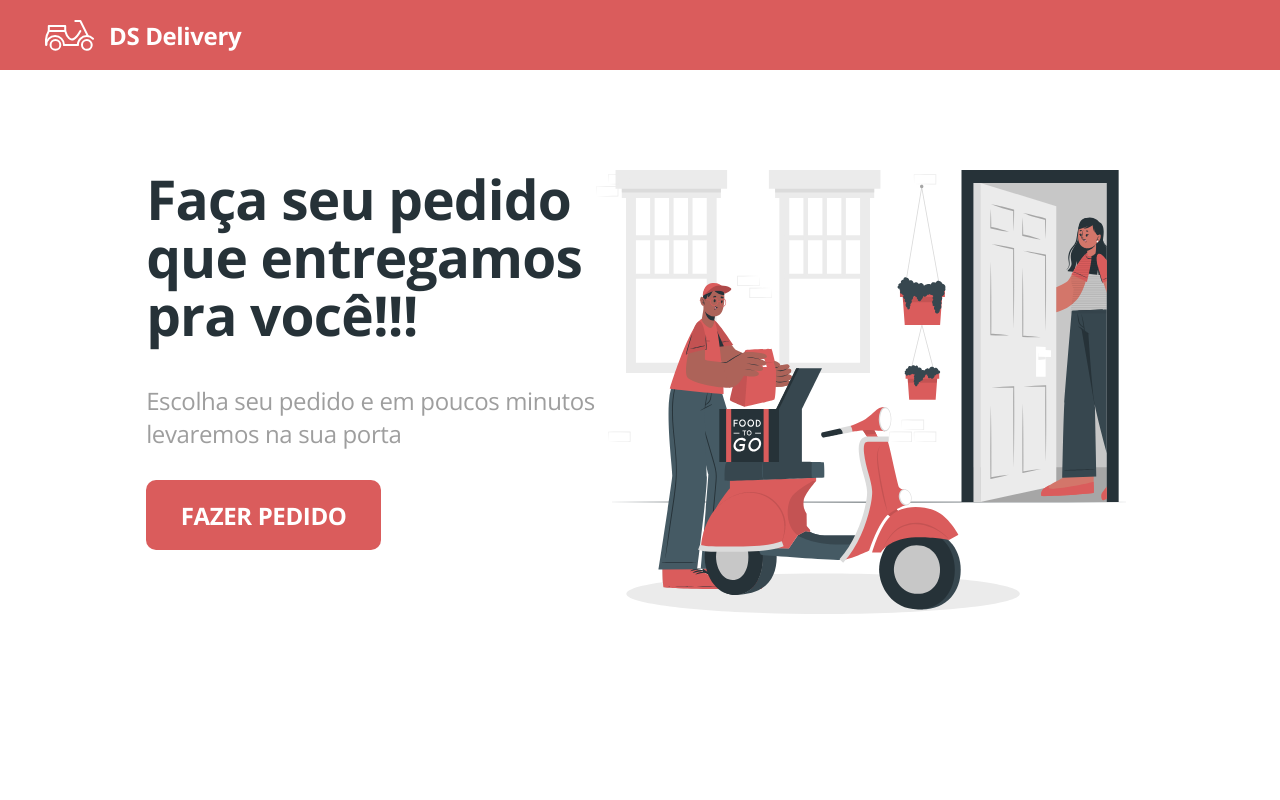
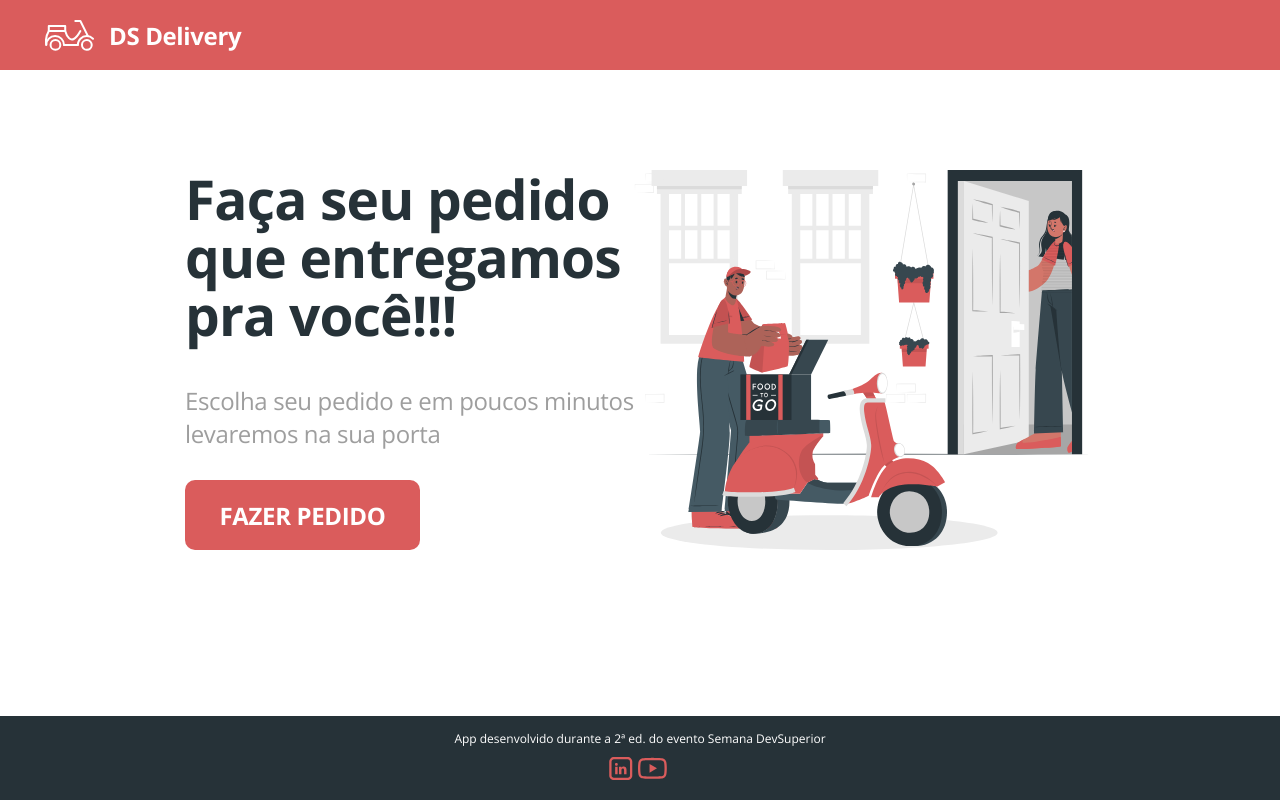
Before and after one commit to Alanlima21/sdsdeliver, a React (Create React App) app in the folder front-web/: page / in a window 1280 px wide. Built offline with nearby package versions, Linux system fonts and the light colour scheme.

Commit message:
Add footer

```diff
--- a/front-web/src/App.tsx
+++ b/front-web/src/App.tsx
@@ -1,14 +1,15 @@
 import './App.css';
+import Footer from './Footer';
 import Home from './Home';
 import Navbar from './Navbar';
 
 
 function App() {
   return (
-    <>
+    <div>
      <Navbar/>
      <Home/>
-    </>
+    </div>
   );
 }
 
--- /dev/null
+++ b/front-web/src/Footer/index.tsx
@@ -0,0 +1,23 @@
+import './styles.css';
+import { ReactComponent as YouTubeIcon} from './youtube.svg';
+import { ReactComponent as LinkedinIcon} from './linkedin.svg';
+
+function Footer(){
+    return (
+        <footer className="main-footer">
+            App desenvolvido durante a 2ª ed. do evento Semana DevSuperior
+            <div className="footer-icons">
+                <a href="https://www.linkedin.com/in/alan-lima-b93935180/" target="_new">
+                    <LinkedinIcon/>
+                </a>
+
+                <a href="https://www.youtube.com/devsuperior" target="_new">
+                    <YouTubeIcon/>
+                </a>
+            </div>
+        </footer>
+    )
+}
+
+
+export default Footer;
--- /dev/null
+++ b/front-web/src/Footer/styles.css
@@ -0,0 +1,20 @@
+.main-footer {
+    padding-top: 15px;
+    padding-bottom: 15px;
+    background-color: var(--dark-color);
+    font-weight: normal;
+    font-size: 12px;
+    line-height: 16px;
+    text-align: center;
+    color: #FFF;
+  }
+
+  .footer-icons {
+    margin-top: 10px;
+    display: flex;
+    justify-content: center;
+  }
+
+  .footer-icons > * {
+    margin-right: 5px;
+  }
--- a/front-web/src/Home/index.tsx
+++ b/front-web/src/Home/index.tsx
@@ -1,21 +1,25 @@
 import './styles.css';
 import { ReactComponent as MainImage } from './main.svg';
+import Footer from '../Footer';
 
 
-function Home(){
+function Home() {
     return (
+        <>
             <div className="home-container">
                 <div className="home-content">
                     <div className="home-actions">
-                <h1 className="home-title"> Faça seu pedido <br /> que entregamos <br/>pra você!!!</h1>
-                <h3 className="home-subtitle">Escolha seu pedido e em poucos minutos <br/> levaremos na sua porta</h3>
+                        <h1 className="home-title"> Faça seu pedido <br /> que entregamos <br />pra você!!!</h1>
+                        <h3 className="home-subtitle">Escolha seu pedido e em poucos minutos <br /> levaremos na sua porta</h3>
                         <a href="orders" className="home-btn-order">FAZER PEDIDO</a>
                     </div>
                     <div className="home-image">
-                <MainImage/>
+                        <MainImage />
                     </div>
                 </div>
             </div>
+            <Footer/>
+        </>
     )
 }
 
--- a/front-web/src/Home/styles.css
+++ b/front-web/src/Home/styles.css
@@ -52,6 +52,9 @@
 
   .home-image svg {
     width: 100%;
+    max-height:380px;
+    width: auto;
+    height: auto;
   }
 
   @media only screen and (max-width: 768px) {
```
Also changed, not shown: front-web/src/Footer/linkedin.svg (added), front-web/src/Footer/youtube.svg (added). Lines whose indentation alone changed are shown as unchanged.
